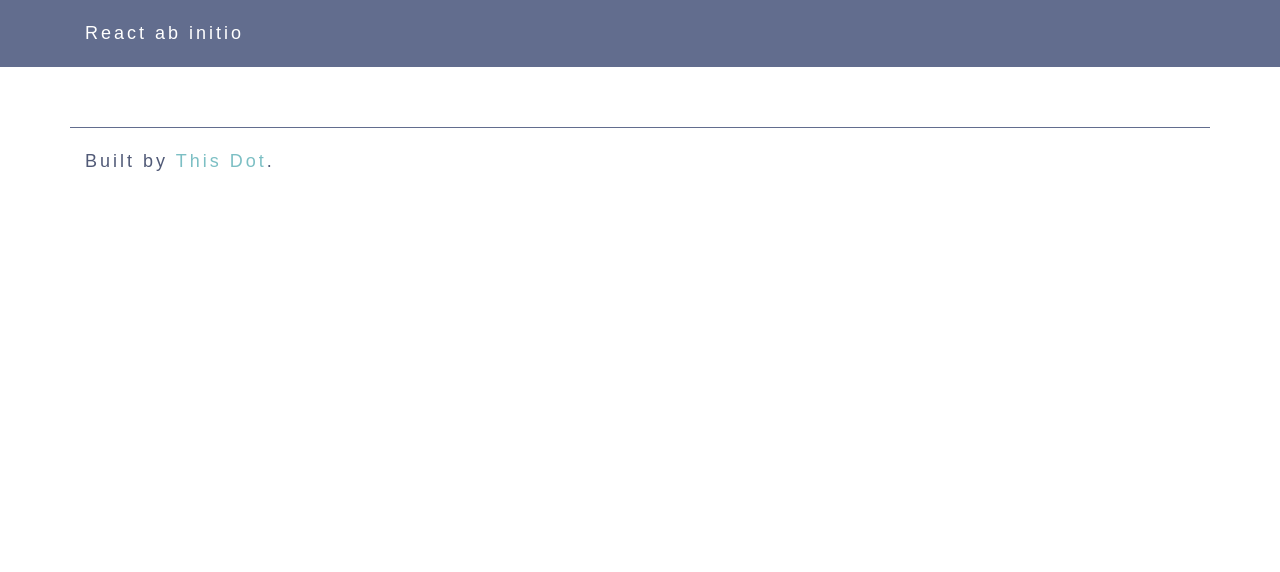
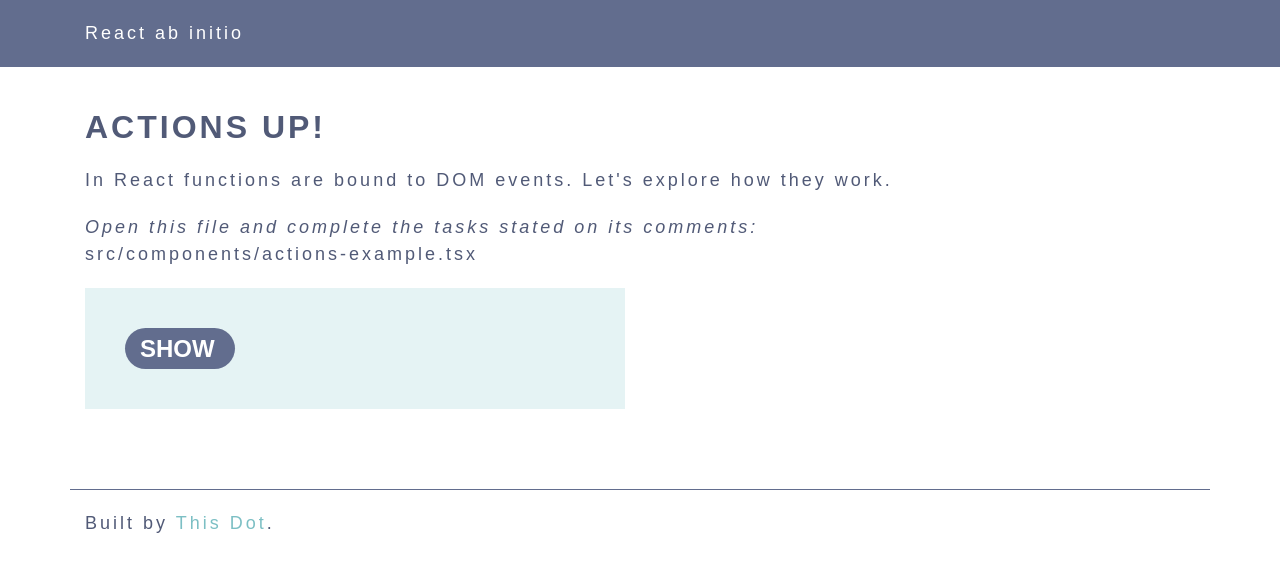
Before and after one commit to ShivaKshatriya/reactLearning, a React (Create React App) app: page /actions in a window 1280 px wide. Shown: the top 572 px of the page. Built offline with nearby package versions, Linux system fonts and the light colour scheme.

Commit message:
Actions examples

```diff
--- /dev/null
+++ b/src/components/actions-example.tsx
@@ -0,0 +1,45 @@
+import * as React from 'react';
+
+interface actionsState {
+    showMessage: boolean
+}
+
+class ActionsExample extends React.Component<{ }, actionsState> {
+    constructor() {
+        super();
+        this.state = {
+            showMessage: false
+        };
+        this.toggleShow = this.toggleShow.bind(this);
+    }
+
+    public render() {
+        return (
+            <div>
+                <div className="large-example">
+                    <button className="button" onClick={this.toggleShow}>
+                        Show
+                    </button>
+                    {this.state.showMessage && (
+                        <div className="cool-name">
+                            I am here!
+                        </div>
+                    )}
+                    {/*
+                    TASKS
+                    1. Make the button say 'Show' when showMessage is false and 'Hide' when showMessage is true
+                    2. Create an action in your completed books-example Component for the All button and the None button, so the action make all categories false
+                    */}
+                </div>
+            </div>
+        );
+    }
+
+    private toggleShow() {
+        this.setState({
+            showMessage: !this.state.showMessage
+        });
+    }
+}
+
+export default ActionsExample;
--- a/src/index.tsx
+++ b/src/index.tsx
@@ -8,6 +8,7 @@ import AppHeader from './App-Header';
 
 import indexRoute from './routes/index';
 import templatesRoute from './routes/templates';
+import actionsRoute from './routes/actions';
 import componentsRoute from './routes/components';
 
 import './styles/modules/App.css';
@@ -21,6 +22,7 @@ render(
         <div>
           <Route exact={true} path="/" component={indexRoute} />
           <Route path="/templates" component={templatesRoute} />
+          <Route path="/actions" component={actionsRoute} />
           <Route path="/components" component={componentsRoute} />
         </div>
       </BrowserRouter>
--- /dev/null
+++ b/src/routes/actions.tsx
@@ -0,0 +1,22 @@
+import * as React from 'react';
+import ActionsExample from '../components/actions-example';
+
+export default function() {
+    return (
+        <div className="container">
+            <h2>Actions up!</h2>
+            <p>
+                In React functions are bound to DOM events. Let's explore how they work.
+            </p>
+            <p>
+                <em>Open this file and complete the tasks stated on its comments:</em>
+            </p>
+            <pre>src/components/actions-example.tsx</pre>
+            <div className="row">
+                <div className="col-md-6">
+                    <ActionsExample />
+                </div>
+            </div>
+        </div>
+    );
+}
```
